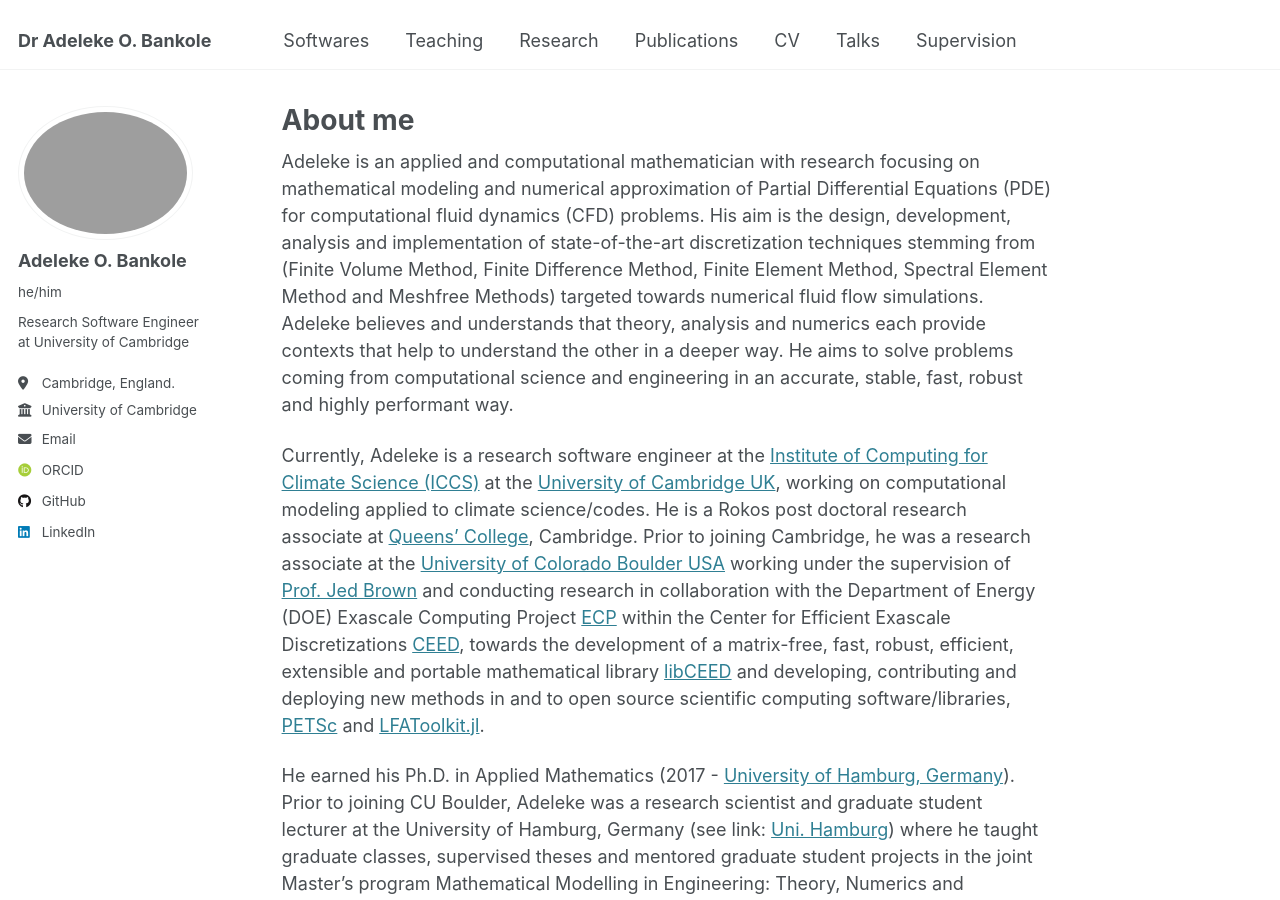
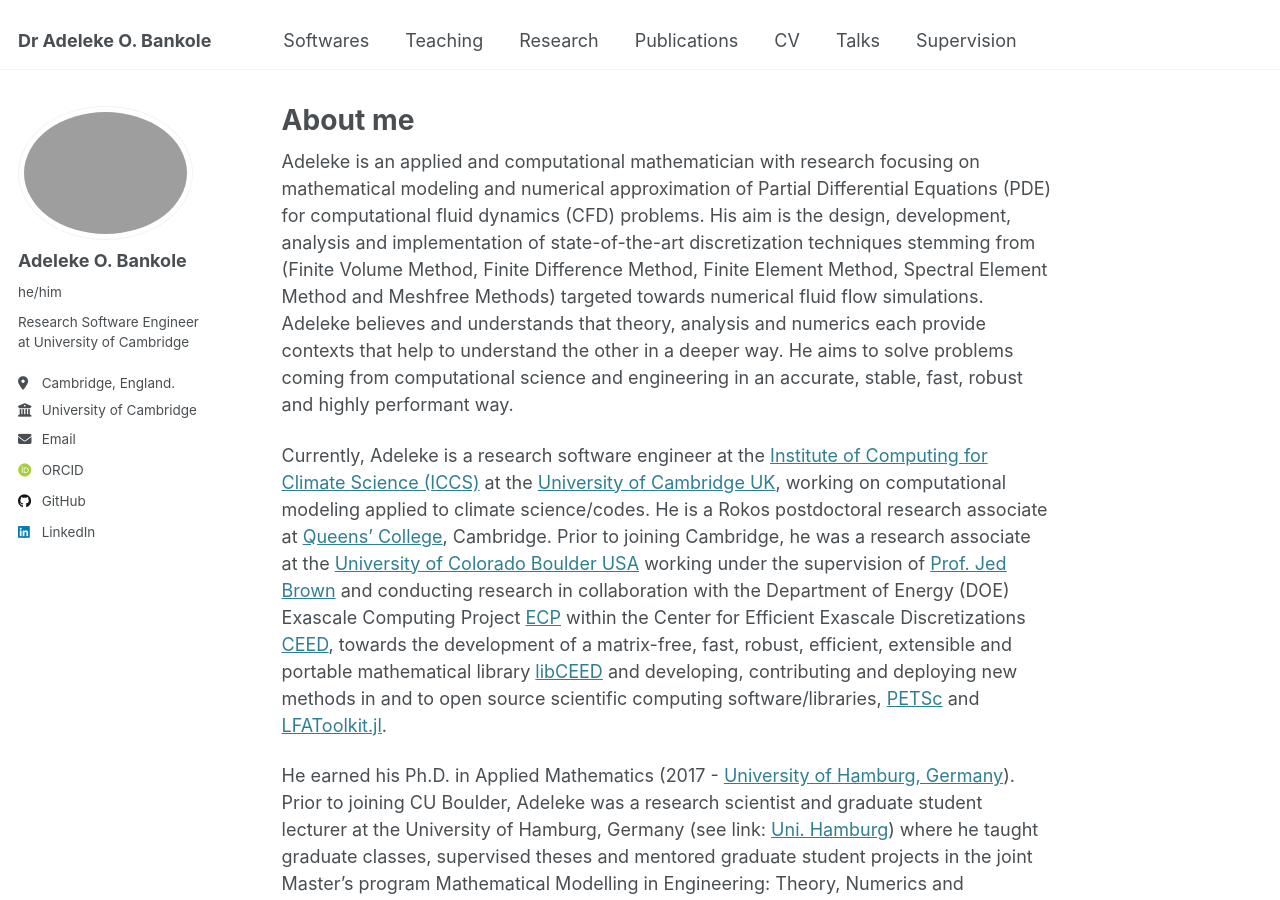
Before and after one commit to AdelekeBankole/adelekebankole.github.io, a Jekyll site: the page built from _pages/about.md, in a window 1280 px wide and 900 px high. Built offline with Jekyll 4.4.1, drawn with Linux system fonts in a browser that asks for light colours; some web fonts are replaced.

Commit message:
Fix spelling of 'post doctoral' to 'postdoctoral'
Corrected the spelling of 'post doctoral' to 'postdoctoral' for consistency.

```diff
--- a/_pages/about.md
+++ b/_pages/about.md
@@ -9,7 +9,7 @@ redirect_from:
 
 Adeleke is an applied and computational mathematician with research focusing on mathematical modeling and numerical approximation of Partial Differential Equations (PDE) for computational fluid dynamics (CFD) problems. His aim is the design, development, analysis and implementation of state-of-the-art discretization techniques stemming from (Finite Volume Method, Finite Difference Method, Finite Element Method, Spectral Element Method and Meshfree Methods) targeted towards numerical fluid flow simulations. Adeleke believes and understands that theory, analysis and numerics each provide contexts that help to understand the other in a deeper way. He aims to solve problems coming from computational science and engineering in an accurate, stable, fast, robust and highly performant way.
 
-Currently, Adeleke is a research software engineer at the [Institute of Computing for Climate Science (ICCS)](https://iccs.cam.ac.uk) at the [University of Cambridge UK](https://www.cam.ac.uk), working on computational modeling applied to climate science/codes. He is a Rokos post doctoral research associate at [Queens' College](https://www.queens.cam.ac.uk), Cambridge. Prior to joining Cambridge, he was a research associate at the [University of Colorado Boulder USA](https://www.colorado.edu/) working under the supervision of [Prof. Jed Brown](https://www.colorado.edu/cs/jed-brown) and conducting research in collaboration with the Department of Energy (DOE) Exascale Computing Project [ECP](https://www.exascaleproject.org/exascale-computing-project/) within the Center for Efficient Exascale Discretizations [CEED](https://ceed.exascaleproject.org/), towards the development of a matrix-free, fast, robust, efficient, extensible and portable mathematical library [libCEED](https://ceed.exascaleproject.org/libceed/) and developing, contributing and deploying new methods in and to open source scientific computing software/libraries, [PETSc](https://petsc.org/release/) and [LFAToolkit.jl](https://jeremylt.github.io/LFAToolkit.jl/stable/).
+Currently, Adeleke is a research software engineer at the [Institute of Computing for Climate Science (ICCS)](https://iccs.cam.ac.uk) at the [University of Cambridge UK](https://www.cam.ac.uk), working on computational modeling applied to climate science/codes. He is a Rokos postdoctoral research associate at [Queens' College](https://www.queens.cam.ac.uk), Cambridge. Prior to joining Cambridge, he was a research associate at the [University of Colorado Boulder USA](https://www.colorado.edu/) working under the supervision of [Prof. Jed Brown](https://www.colorado.edu/cs/jed-brown) and conducting research in collaboration with the Department of Energy (DOE) Exascale Computing Project [ECP](https://www.exascaleproject.org/exascale-computing-project/) within the Center for Efficient Exascale Discretizations [CEED](https://ceed.exascaleproject.org/), towards the development of a matrix-free, fast, robust, efficient, extensible and portable mathematical library [libCEED](https://ceed.exascaleproject.org/libceed/) and developing, contributing and deploying new methods in and to open source scientific computing software/libraries, [PETSc](https://petsc.org/release/) and [LFAToolkit.jl](https://jeremylt.github.io/LFAToolkit.jl/stable/).
 
 He earned his Ph.D. in Applied Mathematics (2017 - [University of Hamburg, Germany](https://www.uni-hamburg.de/en.html)). Prior to joining CU Boulder, Adeleke was a research scientist and graduate student lecturer at the University of Hamburg, Germany (see link: [Uni. Hamburg](https://www.math.uni-hamburg.de/home/bankole/)) where he taught graduate classes, supervised theses and mentored graduate student projects in the joint Master's program Mathematical Modelling in Engineering: Theory, Numerics and Applications [ERASMUS Mundus Mathmods Programme](http://www.mathmods.eu/). He has an M.Sc. in Industrial Mathematics, M.Sc. Mathematical Engineering (2011 - University of Hamburg, Germany and [University of L'Aquila, Italy](https://www.univaq.it/en/)), a PGD in Mathematical Sciences (2009 - [African Institute for Mathematical Sciences (AIMS)](https://aims.ac.za/) and [University of the Western Cape, South Africa](https://www.uwc.ac.za/)) and a B.Sc. in Mathematics (2007 - [University of Ilorin, Nigeria](https://www.unilorin.edu.ng/)).
 
```
